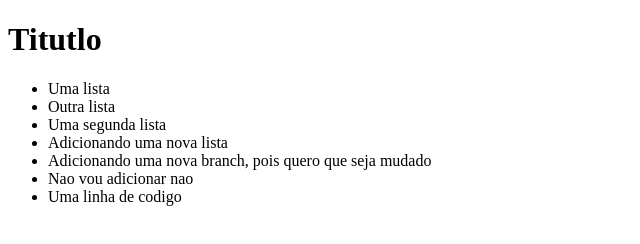
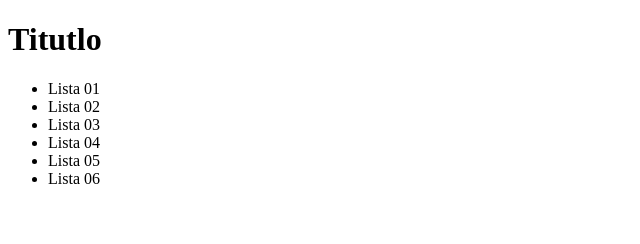
Before and after one commit to victoramorimgithub/git-test, a plain HTML site: page index.html in a window 1280 px wide. Shown: the whole page, without its empty margins (0-640 px from the left). Drawn offline with Linux system fonts and the light colour scheme.

Commit message:
Ajeitando ordem da lista!

```diff
--- a/index.html
+++ b/index.html
@@ -8,13 +8,12 @@
 <body>
 <h1>Titutlo</h1>
     <ul>
-        <li>Uma lista</li>
-        <li>Outra lista</li>
-        <li>Uma segunda lista</li>
-        <li>Adicionando uma nova lista</li>
-        <li>Adicionando uma nova branch, pois quero que seja mudado</li>
-        <li>Nao vou adicionar nao</li>
-        <li>Uma linha de codigo</li>
+        <li>Lista 01</li>
+        <li>Lista 02</li>
+        <li>Lista 03</li>
+        <li>Lista 04</li>
+        <li>Lista 05</li>
+        <li>Lista 06</li>
     </ul>
 </body>
 </html>
```
